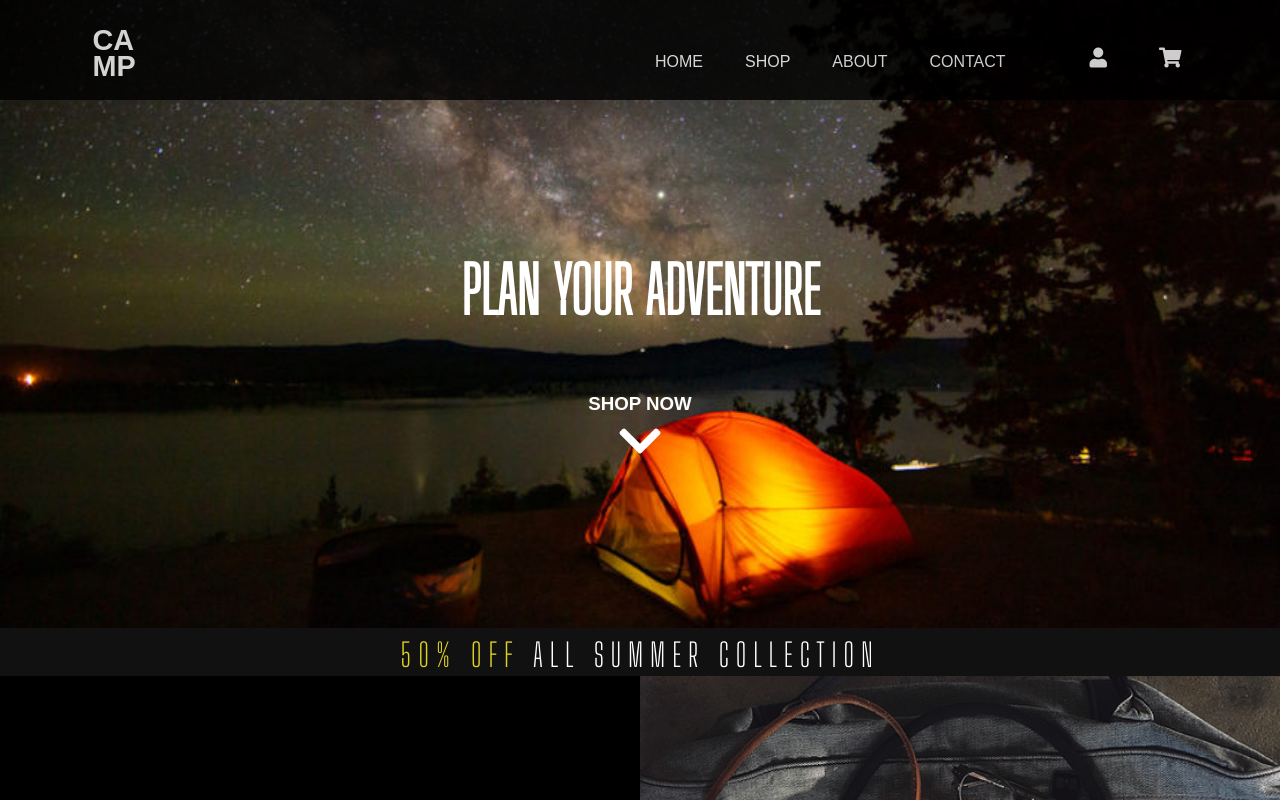
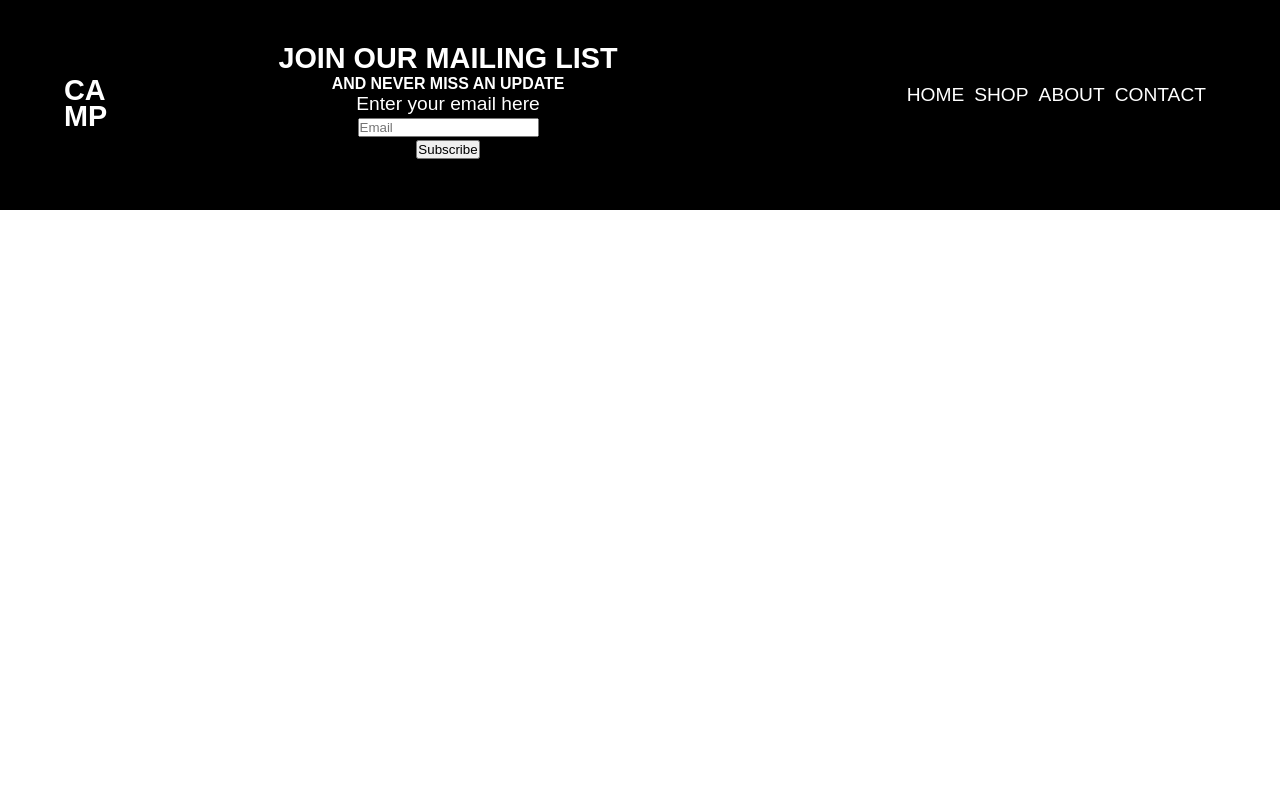
Before and after one commit to AMamun143/camp, a React (Create React App) app in the folder camp/: page /cart in a window 1280 px wide. Before the commit this address led to /home. Shown: the top 800 px of the page. Built offline with nearby package versions, Linux system fonts and the light colour scheme; a web font is replaced by a local one.

Commit message:
cart update

```diff
--- a/camp/src/components/MainComponent.js
+++ b/camp/src/components/MainComponent.js
@@ -8,6 +8,9 @@
 import ShopComponent from '../pages/shop/ShopComponent'
 import NewArrivals from './NewArrivals/NewArrivals'
 import Hero from './Hero/Hero'
+import Cart from '/Users/mac/camp/camp/src/pages/cart/Cart.js'
+
+
 function MainComponent(){
 
     return (
@@ -28,6 +31,7 @@
                 <Route exact path="/shop" component={ShopComponent} />
                 <Route exact path="/shop" component={NewArrivals} />
                 <Route exact path="/shop" component={Hero} />
+                <Route exact path="/cart" component={Cart} />
                 <Redirect to='/home' />
             </Switch>
 
--- a/camp/src/components/Navbar/Navbar.js
+++ b/camp/src/components/Navbar/Navbar.js
@@ -3,6 +3,7 @@
 import { Button } from "../Navbar/Button.js";
 import '../Navbar/Button.css'
 import "../Navbar/Navbar.css";
+import { Link } from 'react-router-dom';
 
 class Navbar extends Component {
   state = { clicked: false }
@@ -36,9 +37,11 @@
         <Button className="user">
         <i class="fas fa-user"></i>
         </Button>
+        <Link to='/cart'>
         <Button className="cart">
         <i class="fas fa-shopping-cart"></i>
         </Button>
+        </Link>
       </nav>
     );
   }
--- /dev/null
+++ b/camp/src/pages/cart/Cart.js
@@ -0,0 +1,11 @@
+import React from 'react'
+
+function Cart() {
+    return (
+        <div>
+            hello
+        </div>
+    )
+}
+
+export default Cart
```
